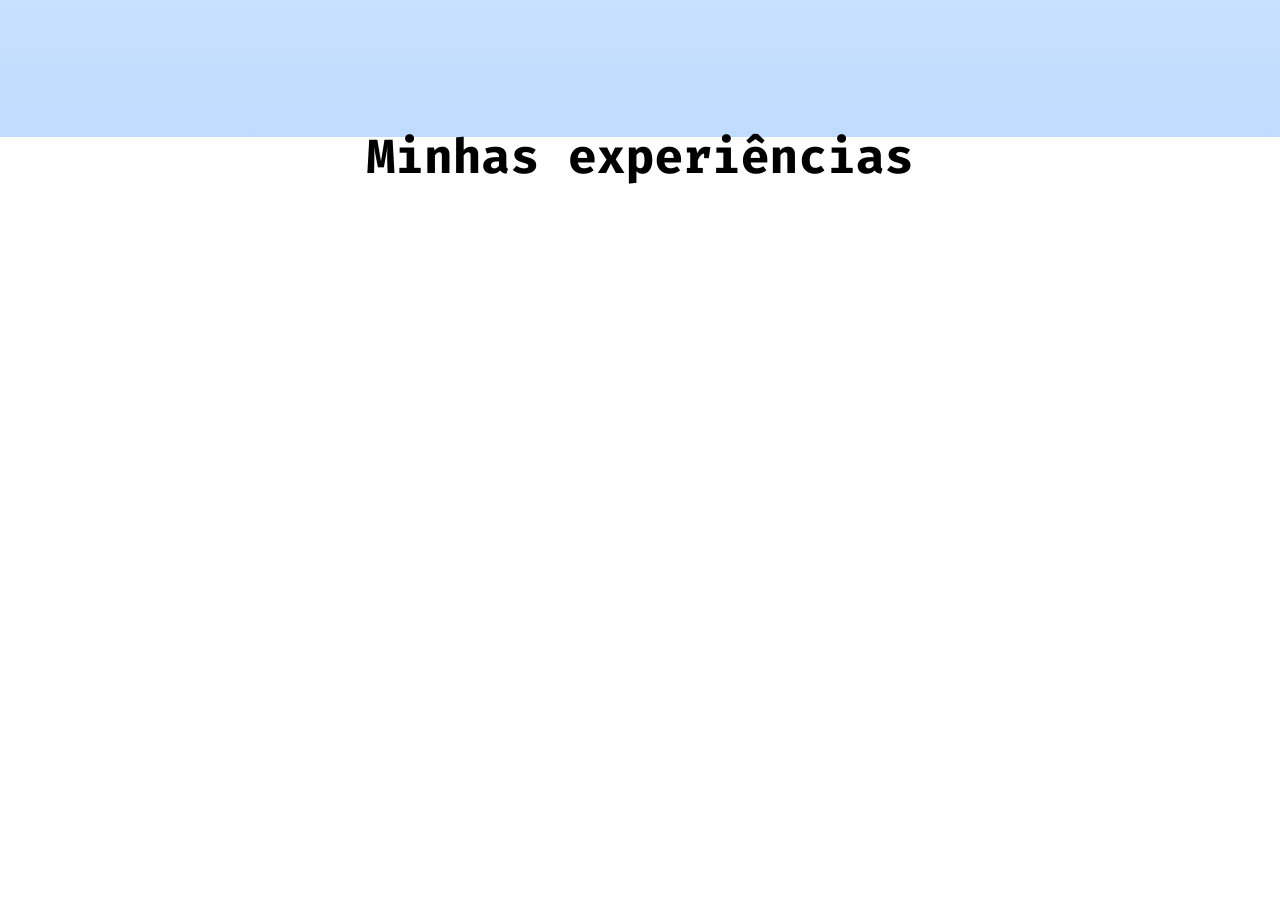
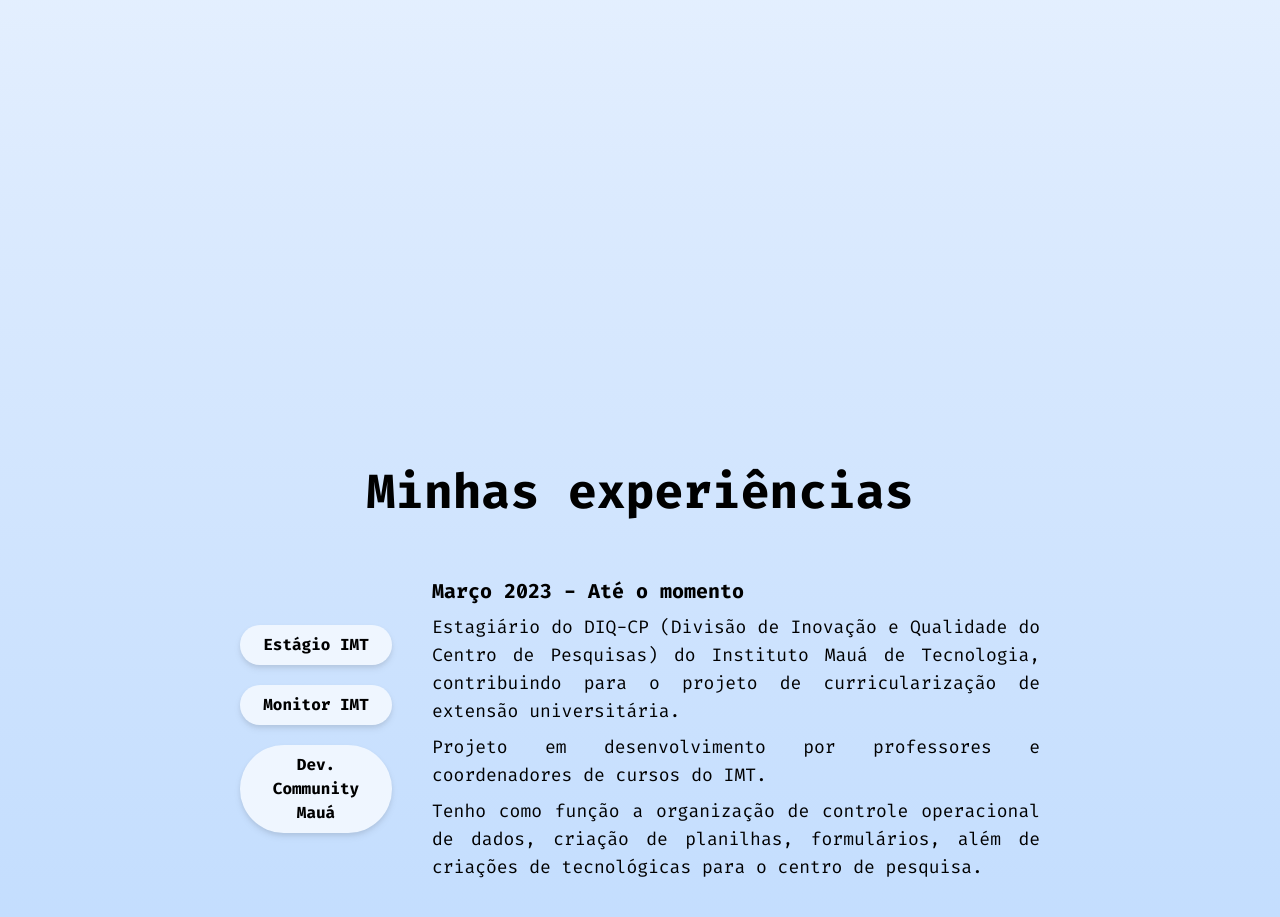
Before and after one commit to enzosakamoto/architecture-portfolio, a Next.js app: page /about in a window 1280 px wide. Shown: the part 663-1580 px from the top of the page. Before the commit the page ends 851 px from the top, so only its background shows below. Built offline with nearby package versions, Linux system fonts and the light colour scheme.

Commit message:
added about page

```diff
--- a/src/app/about/page.tsx
+++ b/src/app/about/page.tsx
@@ -3,23 +3,35 @@ import Navbar from '../components/navbar/Navbar'
 import useLanguage from '../utils/language'
 import Image from 'next/image'
 import avatar from '../assets/avatar.png'
+import { useEffect, useState } from 'react'
 
 export default function About() {
+  useEffect(() => {
+    setTimeout(() => {
+      setFade(true)
+    }, 200)
+  }, [])
+  const [container, setContainer] = useState<number>(1)
+  const [fade, setFade] = useState<boolean>(false)
   const { english } = useLanguage()
   return (
-    <main className="flex h-screen flex-col gap-32 bg-gradient-to-b from-white via-blue-100 to-blue-200 py-40">
+    <main className="flex h-auto flex-col gap-32 bg-gradient-to-b from-white via-blue-100 to-blue-200 py-0">
       <Navbar english={english} />
-      <section className="flex flex-col items-center justify-center gap-5">
+      <section className="mt-32 flex h-screen flex-col items-center justify-center gap-10 xl:mt-0 xl:gap-5">
         <p className="text-bold text-3xl font-bold sm:text-5xl">
           {english ? 'About me' : 'Sobre mim'}
         </p>
         <div className="flex flex-col items-center justify-center gap-10 px-8 sm:px-16 md:px-32 xl:flex-row">
           <Image
-            className="flex w-1/2 max-w-lg justify-center drop-shadow-md sm:w-1/3 xl:w-10/12"
+            className="flex w-1/2 max-w-lg justify-center drop-shadow-md sm:w-1/3 xl:w-1/2"
             src={avatar}
             alt="Profile picture"
           />
-          <article className="flex flex-col justify-center gap-3 text-base sm:text-justify lg:text-lg">
+          <article
+            className={`flex transform flex-col justify-center gap-3 text-base transition-all duration-500 sm:text-justify lg:text-lg ${
+              fade ? 'translate-x-0 opacity-100' : 'translate-x-10 opacity-0'
+            }`}
+          >
             <p>
               {english
                 ? 'My name is Enzo Yuji Sakamoto, I am 21 years old and I am from São Paulo, SP.'
@@ -27,7 +39,7 @@ export default function About() {
             </p>
             <p>
               {english
-                ? 'I am enthusiastic and a lover of programming and computer science. Since I was a child, I always knew that I would follow my professional career working with technologies, always trying to keep myself tuned in.'
+                ? 'I am an enthusiastic and a lover of programming and computer science. Since I was a child, I always knew that I would follow my professional career working with technologies, always trying to keep myself tuned in.'
                 : 'Sou entusiasta e amante da programação e informática. Desde pequeno sempre soube que seguiria minha carreira profissional trabalhando com tecnologias, procurando sempre me manter antenado sobre.'}
             </p>
             <p className="font-bold">
@@ -48,10 +60,127 @@ export default function About() {
           </article>
         </div>
       </section>
-      <section className="flex flex-col items-center justify-center gap-5">
-        <p className="text-bold text-2xl font-bold sm:text-5xl">
+      <section className="mb-10 flex flex-col items-center justify-center gap-10 sm:mb-0 sm:h-screen sm:gap-20">
+        <p className="text-bold text-2xl font-bold sm:text-3xl lg:text-5xl">
           {english ? 'My experiences' : 'Minhas experiências'}
         </p>
+        <div className="flex w-full flex-col items-center justify-center gap-10 px-5 md:h-1/3 md:flex-row md:px-20 xl:px-60">
+          <div className="flex w-1/2 flex-col justify-center gap-5 text-sm sm:w-full sm:flex-row md:w-1/5 md:flex-col xl:text-base">
+            <button
+              onClick={() => setContainer(1)}
+              className={`transform rounded-full bg-blue-50 px-4 py-2 font-bold drop-shadow-md transition-all duration-500 hover:scale-105 ${
+                container == 1 && 'bg-blue-100'
+              }`}
+            >
+              {english ? 'IMT Internship' : 'Estágio IMT'}
+            </button>
+            <button
+              onClick={() => setContainer(2)}
+              className={`transform rounded-full bg-blue-50 px-4 py-2 font-bold drop-shadow-md transition-all duration-500 hover:scale-105 ${
+                container == 2 && 'bg-blue-100'
+              }`}
+            >
+              {english ? 'IMT Monitor' : 'Monitor IMT'}
+            </button>
+            <button
+              onClick={() => setContainer(3)}
+              className={`transform rounded-full bg-blue-50 px-4 py-2 font-bold drop-shadow-md transition-all duration-500 hover:scale-105 ${
+                container == 3 && 'bg-blue-100'
+              }`}
+            >
+              Dev. Community Mauá
+            </button>
+          </div>
+          <div className="flex w-4/5 flex-row">
+            {/* <!-- IMT Internship --> */}
+            <div
+              className={`flex w-full select-none flex-col gap-2 text-justify text-base transition-all duration-500 xl:text-lg ${
+                container == 1
+                  ? 'translate-x-0'
+                  : 'absolute -left-96 -top-96 translate-x-10 opacity-0'
+              }`}
+            >
+              <p className="text-xl font-bold">
+                {english
+                  ? 'March 2023 - Until now'
+                  : 'Março 2023 - Até o momento'}
+              </p>
+              <p>
+                {english
+                  ? 'Internship of DIQ-CP (Innovation and Quality Division of Research Center) at Instituto Mauá de Tecnologia, I am contributing to the project of curricularization of university extension.'
+                  : 'Estagiário do DIQ-CP (Divisão de Inovação e Qualidade do Centro de Pesquisas) do Instituto Mauá de Tecnologia, contribuindo para o projeto de curricularização de extensão universitária.'}
+              </p>
+              <p>
+                {english
+                  ? 'Project in development by professors and course coordinators of IMT.'
+                  : 'Projeto em desenvolvimento por professores e coordenadores de cursos do IMT.'}
+              </p>
+              <p>
+                {english
+                  ? 'I have as a function the organization of operational control of data, creation of spreadsheets and forms, in addition to technological creations for the research center.'
+                  : 'Tenho como função a organização de controle operacional de dados, criação de planilhas, formulários, além de criações de tecnológicas para o centro de pesquisa.'}
+              </p>
+            </div>
+            {/* <!-- IMT Monitor --> */}
+            <div
+              className={`flex w-full select-none flex-col gap-2 text-justify text-lg transition-all duration-500 ${
+                container == 2
+                  ? 'translate-x-0'
+                  : 'absolute -left-96 -top-96 translate-x-10 opacity-0'
+              }`}
+            >
+              <p className="text-xl font-bold">
+                {english
+                  ? 'September 2022 - March 2023'
+                  : 'Setembro 2022 - Março 2023'}
+              </p>
+              <p>
+                {english
+                  ? 'Monitor at Instituto Mauá de Tecnologia, I am contributing to the project of curricularization of university extension.'
+                  : 'Monitor do Instituto Mauá de Tecnologia, contribuindo para o projeto de curricularização de extensão universitária.'}
+              </p>
+              <p>
+                {english
+                  ? 'Project in development by professors and course coordinators of IMT.'
+                  : 'Projeto em desenvolvimento por professores e coordenadores de cursos do IMT.'}
+              </p>
+              <p>
+                {english
+                  ? 'Before starting my internship, I was a monitor for the same group of professors assiting them with data control, spreadsheets and forms.'
+                  : 'Antes de começar a estagiar, fui monitor do mesmo grupo de professores auxiliando-os com organização de dados planilhas e formulários.'}
+              </p>
+            </div>
+            {/* <!-- Dev. Community Mauá --> */}
+            <div
+              className={`flex w-full select-none flex-col gap-2 text-justify text-lg transition-all duration-500 ${
+                container == 3
+                  ? 'translate-x-0'
+                  : 'absolute -left-96 -top-96 translate-x-10 opacity-0'
+              }`}
+            >
+              <p className="text-xl font-bold">
+                {english
+                  ? 'March 2022 - Until now'
+                  : 'Março 2022 - Até o momento'}
+              </p>
+              <p>
+                {english
+                  ? 'The Dev. Community Mauá is an entity for the development and creation of computational solutions of Instituto Mauá de Tecnologia.'
+                  : 'A Dev. Community Mauá é uma entidade de desenvolvimento e criação de soluções computacionais do Instituto Mauá de Tecnologia.'}
+              </p>
+              <p>
+                {english
+                  ? 'Actually, I am working as a Front-End Developer in the project of the Internal Portal of the entity.'
+                  : 'Atualmente, estou exercendo função de Desenvolvedor Front-End no projeto do Portal Interno da entidade.'}
+              </p>
+              <p>
+                {english
+                  ? 'I worked as a Fullstack Developer of the integrator project of the library system with the institution website, called MauáLib, using Dart with Flutter framework.'
+                  : 'Atuei como Desenvolvedor Fullstack do projeto integrador do sistema da biblioteca com o site da instituição, chamado MauáLib, utilizando a linguagem de programação Dart com framework Flutter.'}
+              </p>
+            </div>
+          </div>
+        </div>
       </section>
     </main>
   )
```
